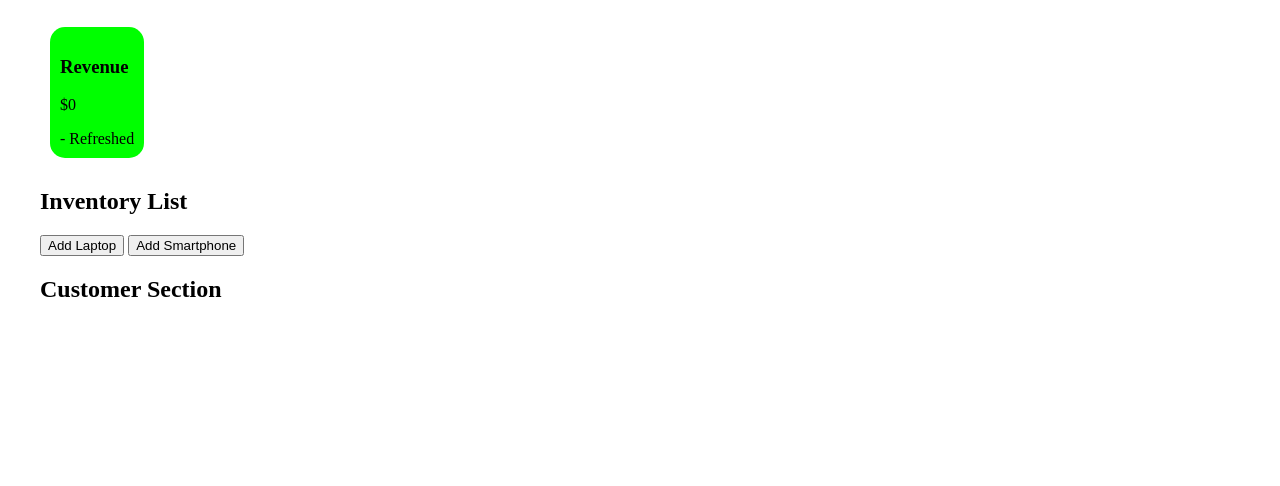
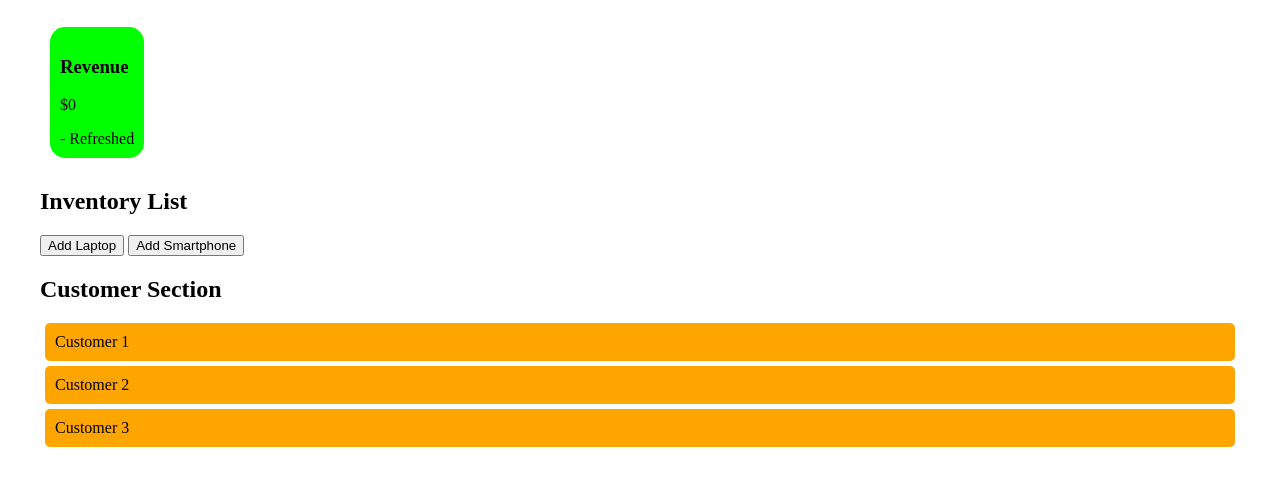
Before and after one commit to xoZenji/coding-challenge-12, a plain HTML site: page index.html in a window 1280 px wide. Shown: the part 150-636 px from the top of the page. Drawn offline with Linux system fonts and the light colour scheme.

Commit message:
Task 4 - Demonstrated Event Bubbling in Customer Section

```diff
--- a/cc_12.js
+++ b/cc_12.js
@@ -35,3 +35,18 @@ function addInventoryItem(productName) {
     });
     inventoryList.appendChild(listItem);
 };
+
+// Task 4: Demonstrated Event Bubbling in Customer Section
+const customerSection = document.getElementById("customerSection");
+customerSection.addEventListener("click", () => {
+  console.log("Customer section has been clicked");
+}); // Logs "Customer section has been clicked" to the console when the customer section is clicked
+
+const customerCards = document.querySelectorAll(".customer-card");
+customerCards.forEach((card) => {
+  card.style.backgroundColor = "orange";
+  card.addEventListener("click", (event) => {
+    console.log("Customer card has been clicked");
+    event.stopPropagation();
+  }); // Logs "Customer card has been clicked" to the console when a customer card is clicked
+});
--- a/index.html
+++ b/index.html
@@ -47,10 +47,15 @@
     <button onclick="addInventoryItem('Laptop')">Add Laptop</button>
     <button onclick="addInventoryItem('Smartphone')">Add Smartphone</button>
 
+    <!-- Task 4 -->
     <!-- Customer Section -->
     <h2>Customer Section</h2>
     <div id="customerSection"></div>
-
+    <div id="customerSection">
+        <div class="customer-card">Customer 1</div>
+        <div class="customer-card">Customer 2</div>
+        <div class="customer-card">Customer 3</div>
+    </div>
     <!-- Link to JavaScript File -->
     <script src="cc_12.js"></script>
 
```
